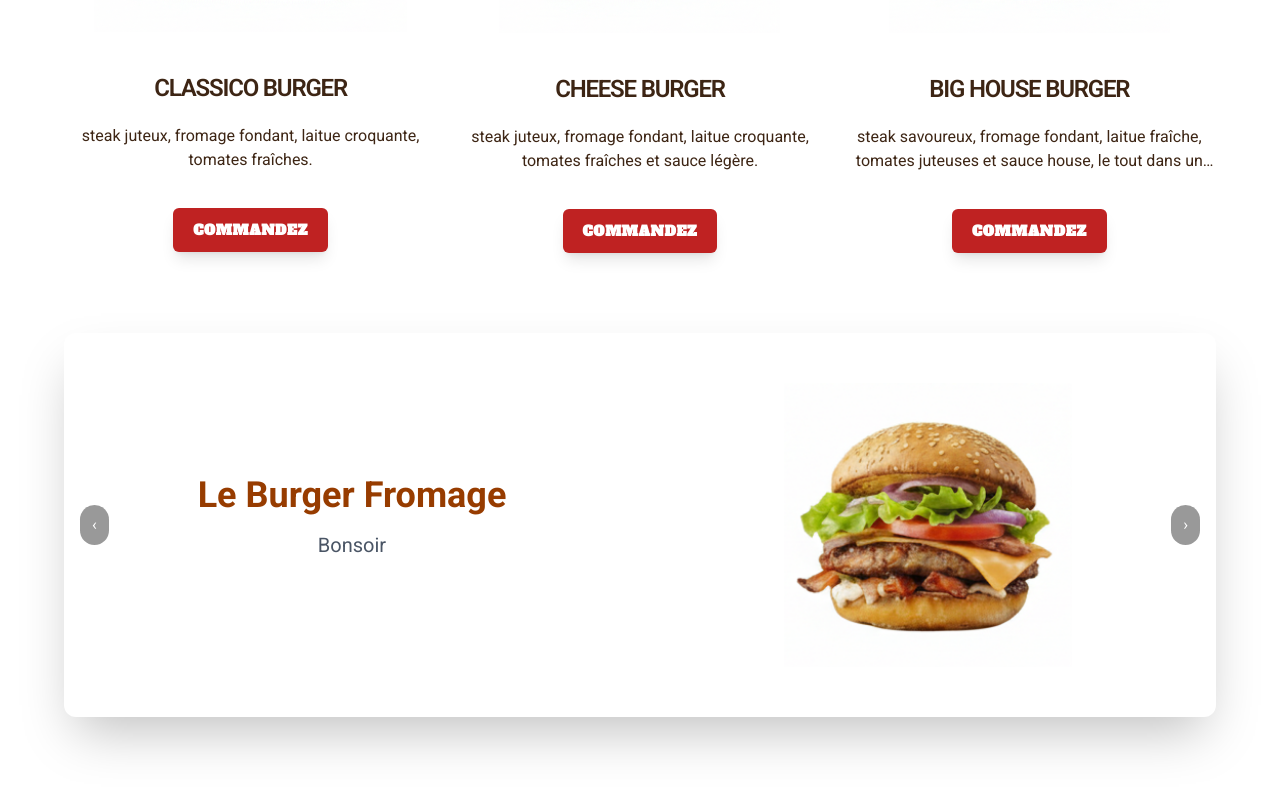
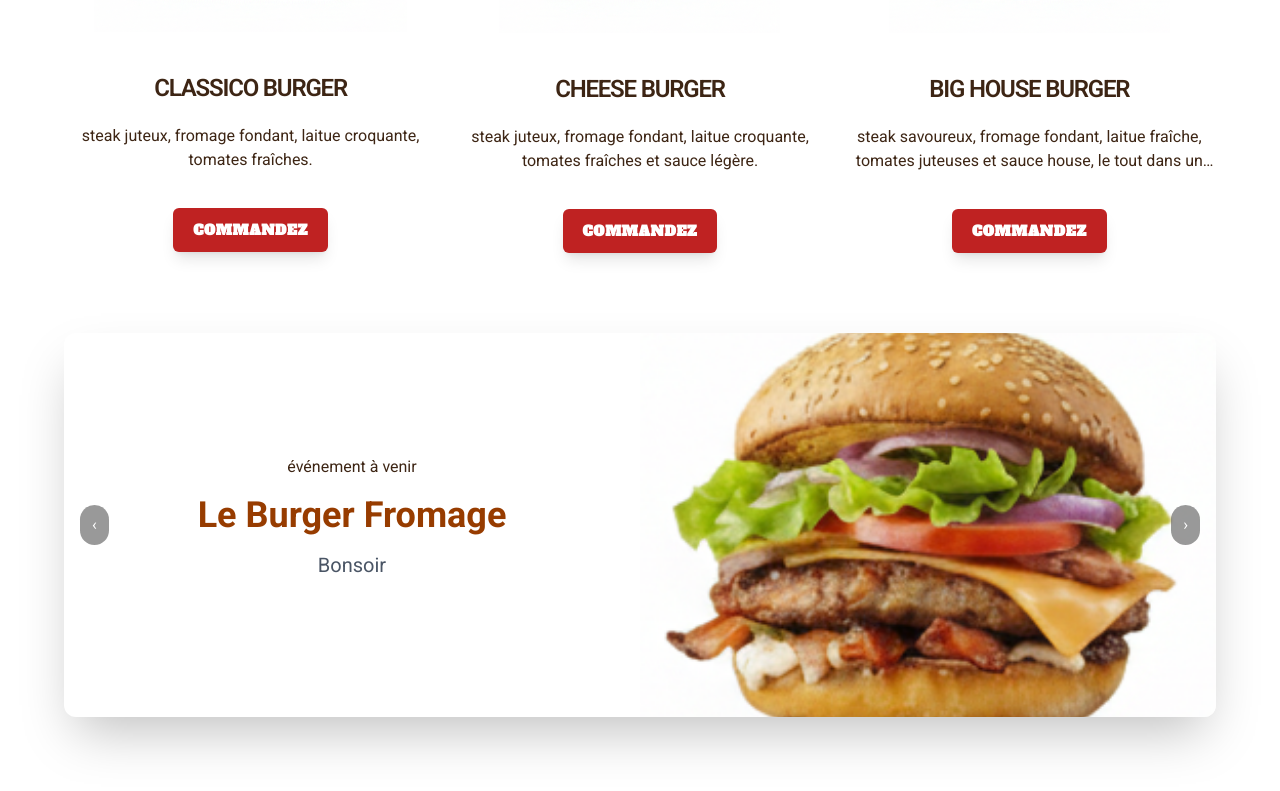
Before and after one commit to rohanito006/BurgerHouse, a React (Vite) app: page / in a window 1280 px wide. Shown: the part 1780-2571 px from the top of the page. Built offline with nearby package versions, Linux system fonts and the light colour scheme.

Commit message:
add function slides

```diff
--- a/src/components/layout/event.tsx
+++ b/src/components/layout/event.tsx
@@ -1,23 +1,26 @@
 import { useEffect, useState } from "react";
 import Container from "./container";
 
-import image1 from "../../assets/images/products/burger1.png";
+import image1 from "../../assets/images/photos/wordCup.jfif";
 import image2 from "../../assets/images/products/burger3.png";
 import image3 from "../../assets/images/products/burger4.png";
 
 const slides = [
   {
-    title: "Le Burger Classique",
+    title: "Vivez la qualification à la coupe du monde",
+    category: "événement à venir",
     text: "Bonjour",
     image: image1,
   },
   {
     title: "Le Burger Fromage",
+    category: "événement à venir",
     text: "Bonsoir",
     image: image2,
   },
   {
     title: "Le Burger Spicy",
+    category: "événement à venir",
     text: "Bon après-midi",
     image: image3,
   },
@@ -53,6 +56,11 @@ function Event() {
 
         {/* TEXTE */}
         <div className="w-1/2 flex flex-col justify-center items-center px-10 text-center">
+
+          <p>
+              {slides[currentIndex].category}
+          </p>
+
           <h2 className="text-3xl md:text-4xl font-bold text-amber-800 mb-4">
             {slides[currentIndex].title}
           </h2>
@@ -76,7 +84,7 @@ function Event() {
                 <img
                   src={slide.image}
                   alt={slide.title}
-                  className="w-72 h-72 object-contain"
+                  className="w-full object-contain"
                 />
               </div>
             ))}
```
Also changed, not shown: src/assets/images/photos/wordCup.jfif (added).
